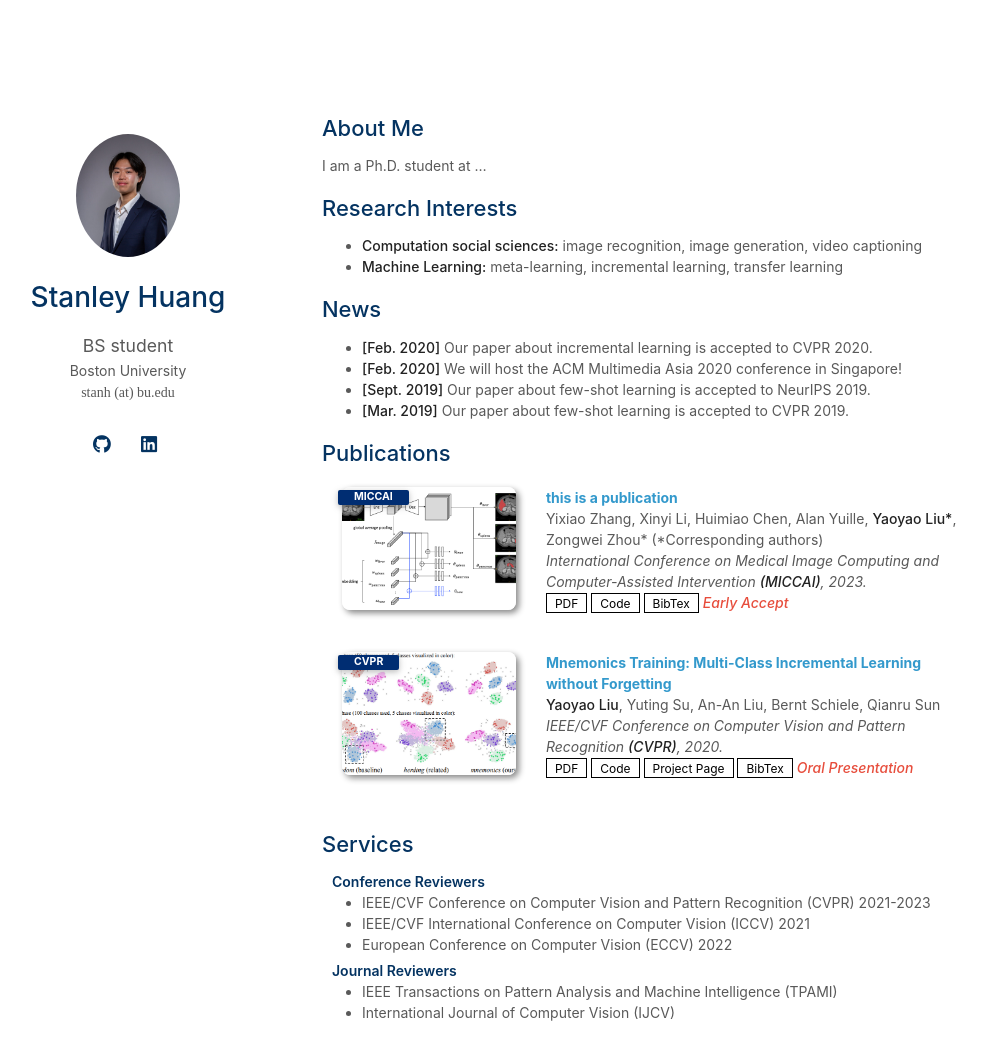
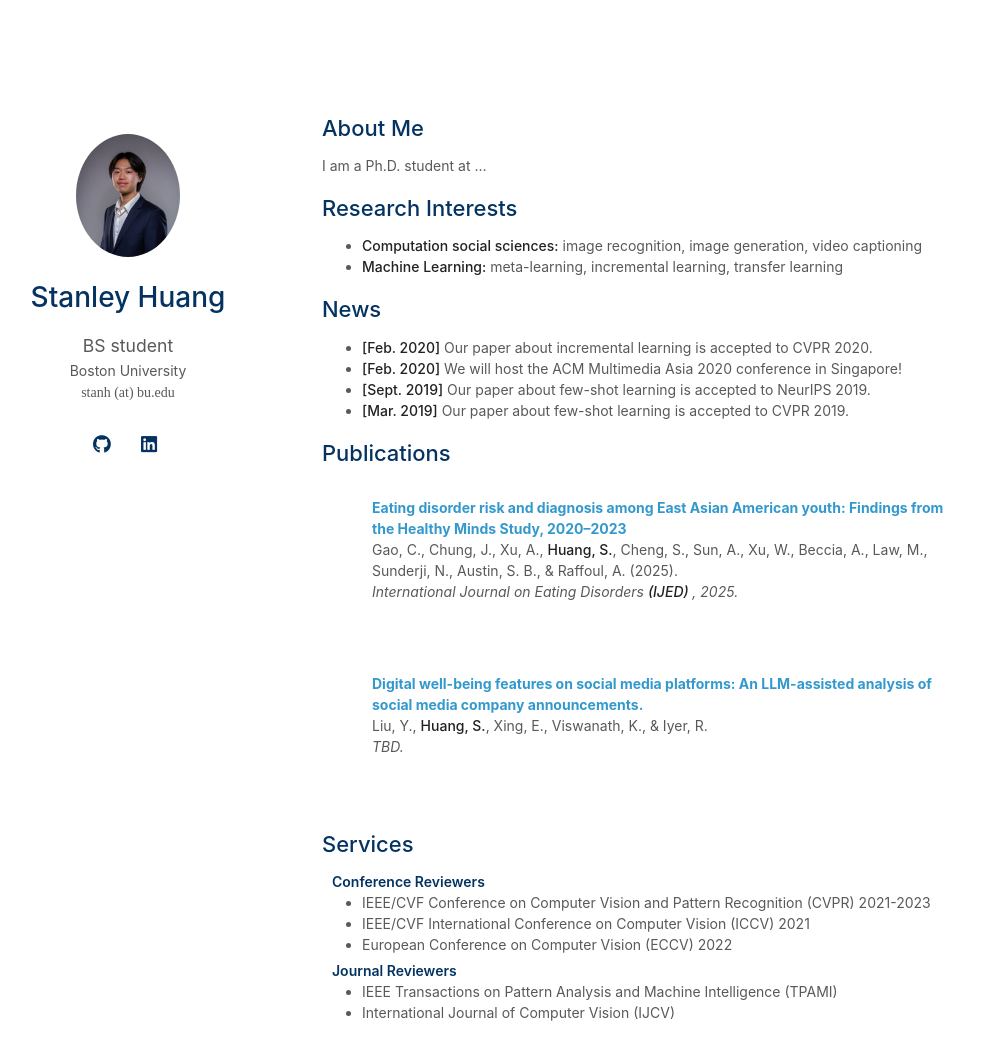
Before and after one commit to stanleyhuang12/web, a Jekyll site: the page built from index.md, in a window 1280 px wide and 1114 px high. Shown: the top 1060 px of the window, without its empty margins (148-1134 px from the left). Built offline with Jekyll 4.4.1, drawn with Linux system fonts in a browser that asks for light colours; a style sheet for code colours, icons or effects is not loaded; our own code applies the rules of GitHub Pages for plain Markdown files.

Commit message:
Update publications.yml

```diff
--- a/_data/publications.yml
+++ b/_data/publications.yml
@@ -1,22 +1,24 @@
 main:
 
-  - title: this is a publication
-    authors: Yixiao Zhang, Xinyi Li, Huimiao Chen, Alan Yuille, <strong>Yaoyao Liu*</strong>, Zongwei Zhou* (*Corresponding authors)
-    conference_short: MICCAI
-    conference: International Conference on Medical Image Computing and Computer-Assisted Intervention <strong>(MICCAI)</strong>, 2023.
-    pdf: https://arxiv.org/pdf/2306.00988.pdf
-    code: https://github.com/MrGiovanni/ContinualLearning
-    bibtex: https://bib.yliu.me/MICCAI23.txt
-    image: ./assets/img/teaser_example_2.png
-    notes: Early Accept
+  - title: "Eating disorder risk and diagnosis among East Asian American youth: Findings from the Healthy Minds Study, 2020–2023"
+    authors: Gao, C., Chung, J., Xu, A., <strong>Huang, S.</strong>, Cheng, S., Sun, A., Xu, W., Beccia, A., Law, M., Sunderji, N., Austin, S. B., & Raffoul, A. (2025).
+    conference_short: IJED
+    conference: International Journal on Eating Disorders <strong> (IJED) </strong>, 2025.
+    desc: We find that East Asian Americans youth do not have a higher risk of an eating disorder compared to white American youths, but they are half as likely to be diagnosed when presented with the same risk.
+    #pdf: https://arxiv.org/pdf/2306.00988.pdf
+    #code: https://github.com/MrGiovanni/ContinualLearning
+    #bibtex: https://bib.yliu.me/MICCAI23.txt
+    #image: ./assets/img/teaser_example_2.png
+    #notes: Early Accept
 
-  - title: "Mnemonics Training: Multi-Class Incremental Learning without Forgetting"
-    authors: <strong>Yaoyao Liu</strong>, Yuting Su, An-An Liu, Bernt Schiele, Qianru Sun
-    conference_short: CVPR
-    conference: IEEE/CVF Conference on Computer Vision and Pattern Recognition <strong>(CVPR)</strong>, 2020.
-    pdf: https://arxiv.org/pdf/2002.10211.pdf
-    code: https://github.com/yaoyao-liu/class-incremental-learning/tree/main/mnemonics-training
-    page: https://class-il.mpi-inf.mpg.de/mnemonics/
-    bibtex: https://class-il.mpi-inf.mpg.de/mnemonics/
-    notes: Oral Presentation
-    image: ./assets/img/teaser_example.png
+  - title: " Digital well-being features on social media platforms: An LLM-assisted analysis of social media company announcements."
+    authors: Liu, Y., <strong>Huang, S.</strong>, Xing, E., Viswanath, K., & Iyer, R.
+    conference_short: TBD
+    conference: TBD.
+    desc: We develop a computer-assisted pipeline to perform content analysis on long-form social media news articles to understand coverage and impact of social media design changes.
+    # pdf: https://arxiv.org/pdf/2002.10211.pdf
+    # code: https://github.com/yaoyao-liu/class-incremental-learning/tree/main/mnemonics-training
+    # page: https://class-il.mpi-inf.mpg.de/mnemonics/
+    # bibtex: https://class-il.mpi-inf.mpg.de/mnemonics/
+    # notes: Oral Presentation
+    # image: ./assets/img/teaser_example.png
```
